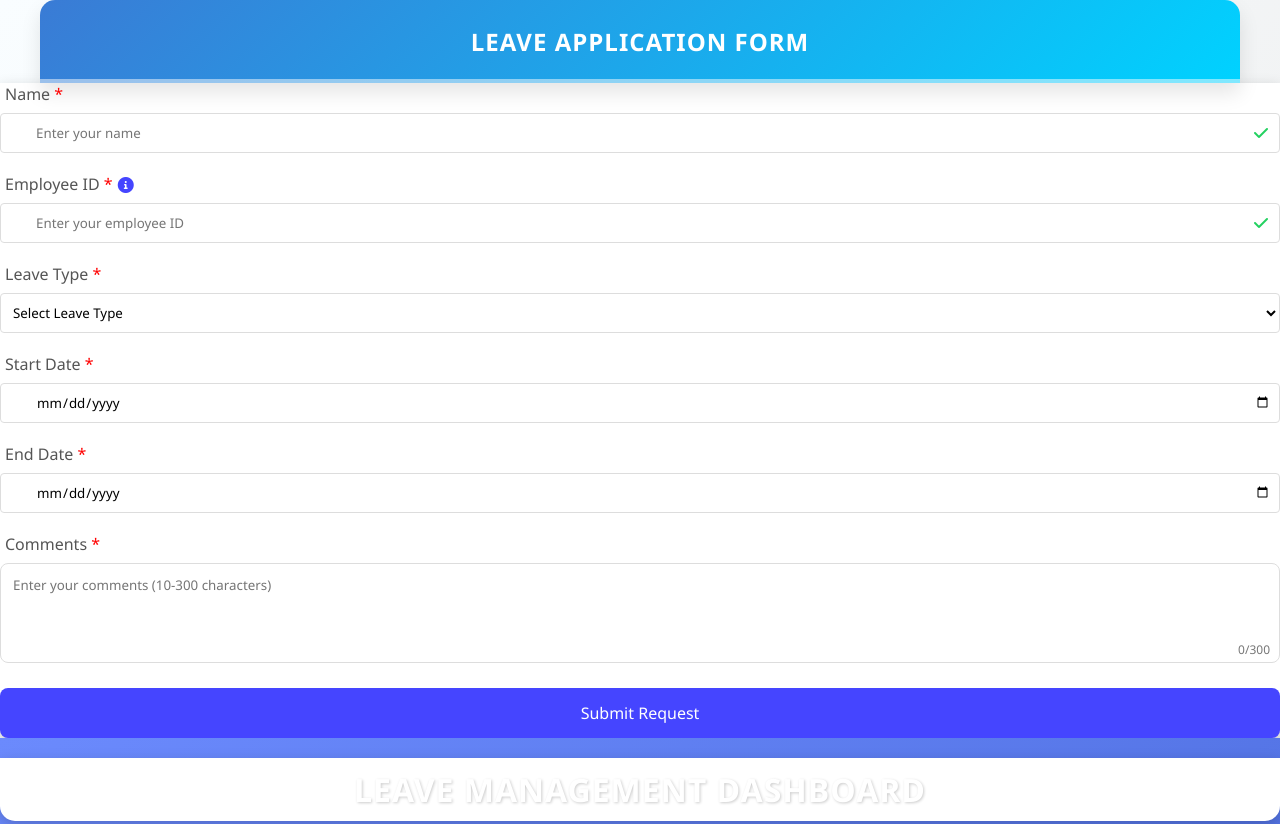
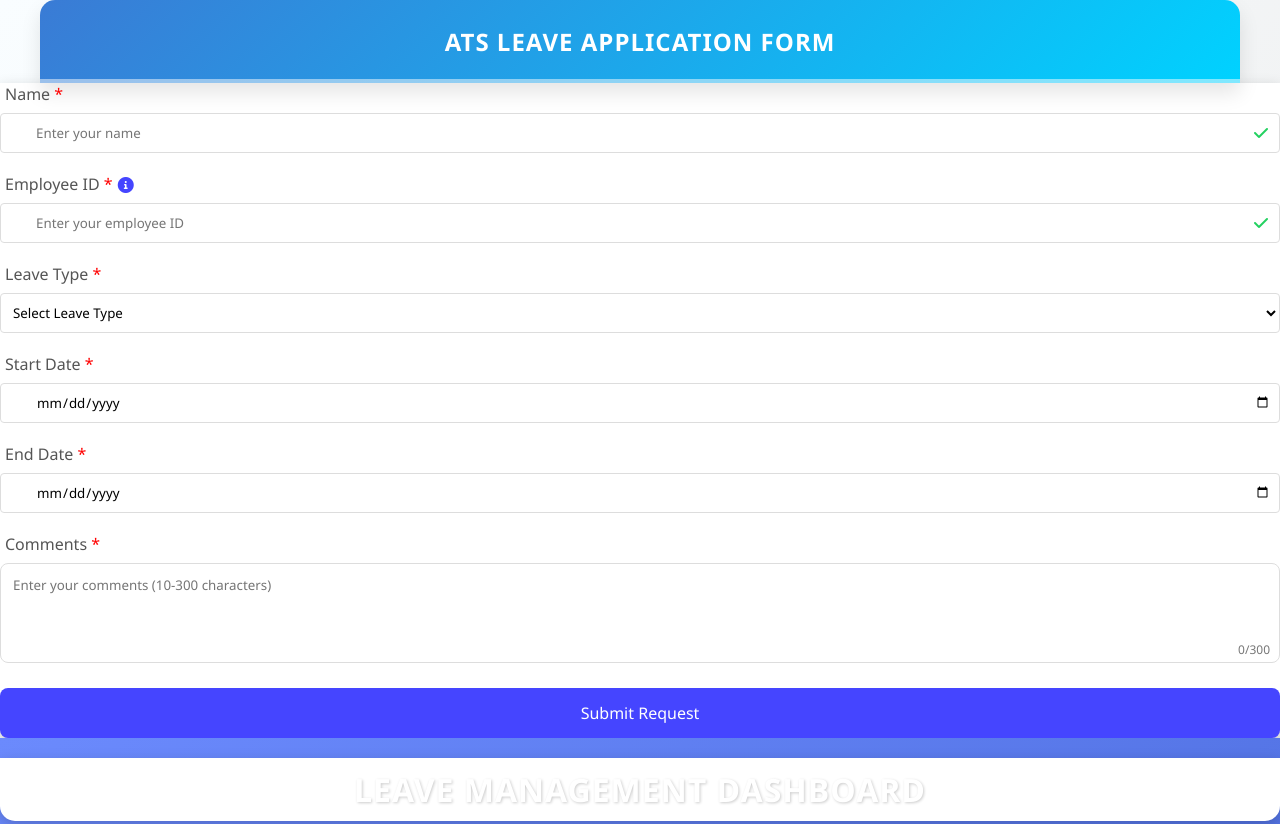
Before and after one commit to sahithdaddla/leave-management, a plain HTML site: page index.html in a window 1280 px wide. Shown: the top 824 px of the page. Drawn offline with nearby package versions, Linux system fonts and the light colour scheme.

Commit message:
Update index.html

```diff
--- a/index.html
+++ b/index.html
@@ -427,7 +427,7 @@ h2::after {
 </head>
 <body>
     <div class="header">
-        <h2 class="animate__animated animate__fadeInDown">Leave Application Form</h2>
+        <h2 class="animate__animated animate__fadeInDown">ATS Leave Application Form</h2>
     </div>
     <div class="container">
         <section class="leave-form">
```
